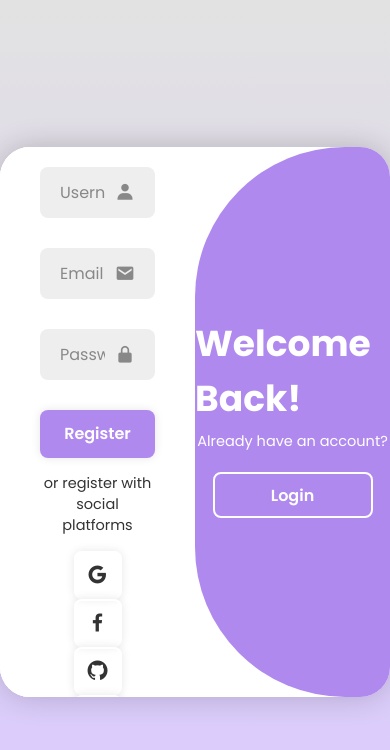
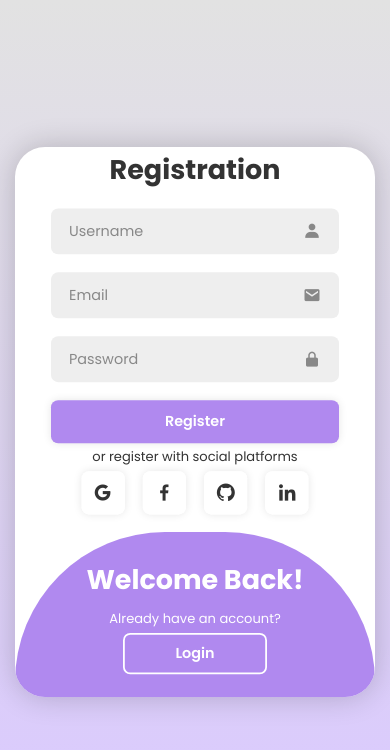
Before and after one commit to AayushiShukla7/Interactive-Login, a plain HTML site: page login.html in a window 390 px wide. Both pictures are taken after a click on the button "Register". Drawn offline with nearby package versions, Linux system fonts and the light colour scheme.

Commit message:
Responsive design completed

```diff
--- a/style1.css
+++ b/style1.css
@@ -39,6 +39,7 @@ body {
     border-radius: 30px;
     box-shadow: 0 0 30px rgba(0, 0, 0, 0.2);
     overflow: hidden;
+    margin: 20px;
 }
 
 .container h1 {
@@ -218,3 +219,87 @@ form {
     border: 2px solid var(--white-color);
     box-shadow: none;
 }
+
+/* Responsive - Media Queries */
+
+@media screen and (max-width: 732px) {
+    .container {
+        height: calc(100vh -20px);
+        margin: 15px;
+    }
+
+    .container h1 {
+        font-size: 30px;
+        margin: 5px 0;
+    }
+
+    .container p {
+        font-size: 14.5px;
+        margin: 5px 0;
+    }
+
+    .form-box {
+        /* background: purple; */
+        width: 100%;
+        height: 70%;
+        bottom: 0;
+        padding: 20px;
+        margin: 10px 0;
+    }
+
+    .form-box.login {
+        transform: scale(0.9);
+    }
+
+    .form-box.register {
+        transform: scale(0.9);
+    }
+
+    .container.active .form-box {
+        right: 0;
+        bottom: 30%;
+    }
+
+    .input-box {
+        position: relative;
+        margin: 20px 0;
+    }
+
+    .toggle-box::before {
+        width: 100%;
+        height: 300%;
+        left: 0;
+        top: -270%;
+    }
+
+    .container.active .toggle-box::before {
+        top: 70%;
+        left: 0;
+    }
+
+    .toggle-panel {
+        /* border: 2px solid red; */
+        width: 100%;
+        height: 30%;
+    }
+
+    .toggle-panel.toggle-left {
+        top: 0;
+    }
+
+    .container.active .toggle-panel.toggle-left {
+        left: 0;
+        top: -30%;
+        transform: scale(0.9);
+    }
+
+    .toggle-panel.toggle-right {
+        right: 0;
+        bottom: -30%;
+    }
+
+    .container.active .toggle-panel.toggle-right {
+        bottom: 0;
+        transform: scale(0.9);
+    }
+}
```
